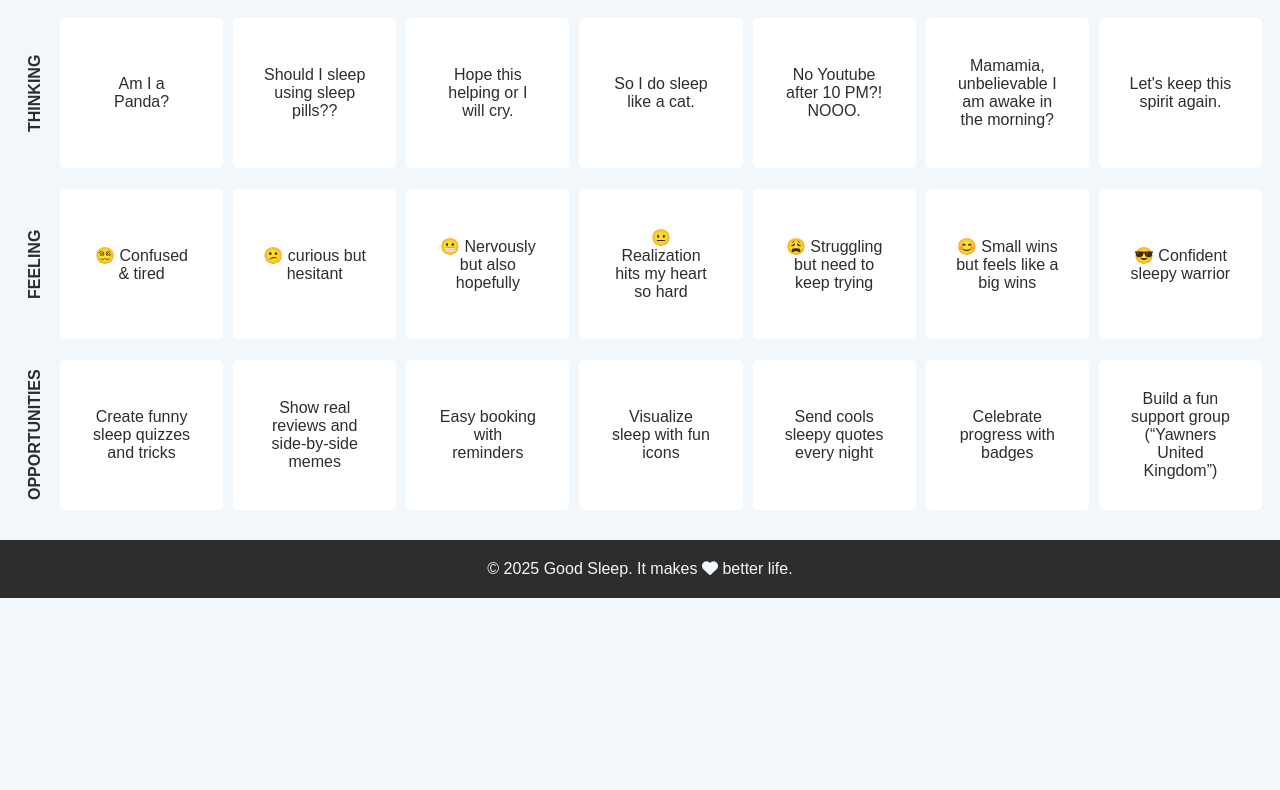
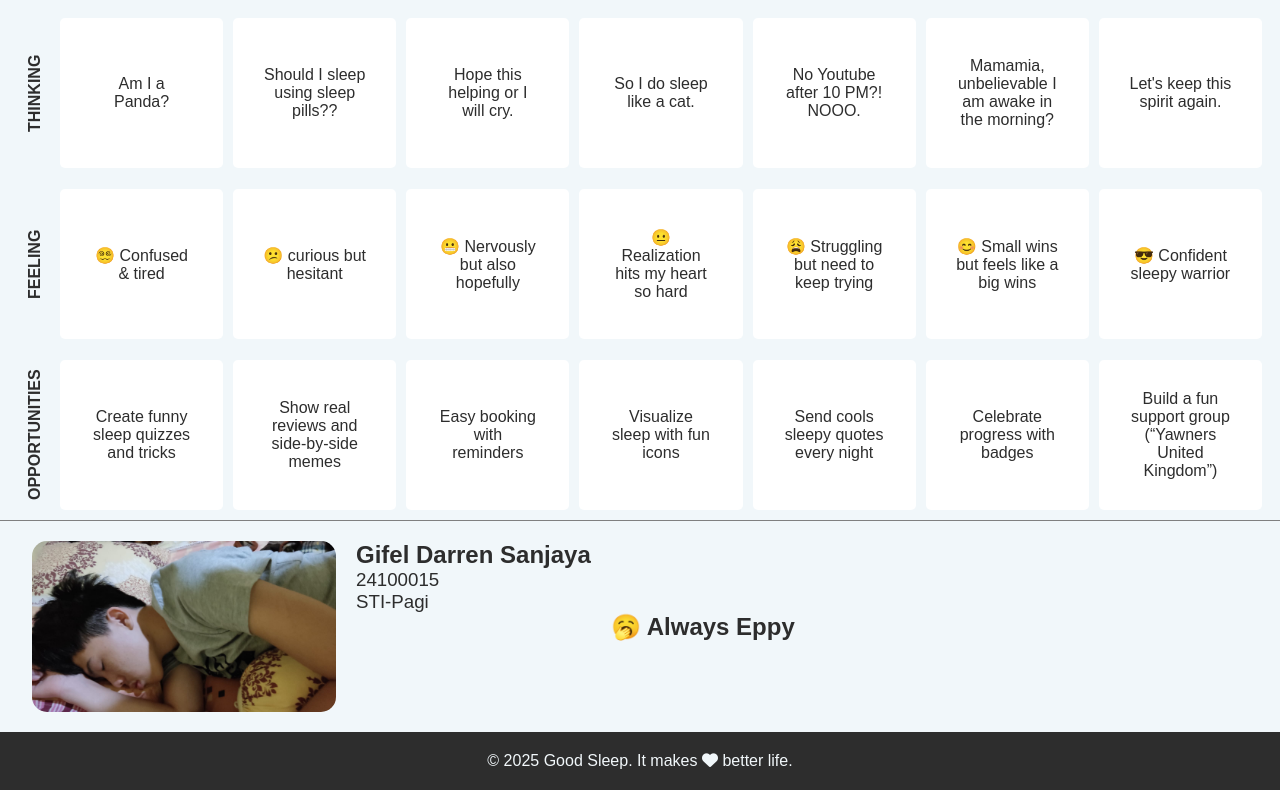
Before and after one commit to MangoWahaha/CJM, a plain HTML site: page index.html in a window 1280 px wide. Shown: the part 500-1290 px from the top of the page. Before the commit the page ends 1098 px from the top, so only its background shows below. Drawn offline with Linux system fonts and the light colour scheme.

Commit message:
Menambahkan efek dan profile

```diff
--- a/CSS/style.css
+++ b/CSS/style.css
@@ -30,7 +30,8 @@ header p {
 
 /* Table-Content */
 .table-content {
-    margin: 20px 0;
+  margin: 20px 0;
+  border-bottom: 1px solid grey;
 }
 /* Top Stages */
 .table-content .top-stages {
@@ -374,10 +375,40 @@ header p {
   border-radius: 5px;
 }
 
+/* Profile */
+.profile {
+  display: flex;
+  margin: 0 32px 20px;
+  gap: 20px;
+}
+
+.profile img {
+  width: 25%;
+  border-radius: 15px;
+}
+
+.profile h3 {
+  font-weight: 500;
+}
+
+.profile .eppy{
+  display: flex;
+  align-items: center;
+}
+
+@keyframes rotate {
+  0% {
+    transform: rotate(0deg);
+  }
+  100% {
+    transform: rotate(360deg);
+  }
+}
+
 /* Footer */
 footer {
-    text-align: center;
-    padding: 20px 0;
-    background: var(--Text);
-    color: var(--Background);
+  text-align: center;
+  padding: 20px 0;
+  background: var(--Text);
+  color: var(--Background);
 }
--- a/index.html
+++ b/index.html
@@ -99,6 +99,16 @@
       </section>
     </div>
 
+    <div class="profile">
+        <img src="IMG/Profile.jpg" alt="profile">
+        <section class="description">
+            <h2>Gifel Darren Sanjaya</h2>
+            <h3>24100015</h3>
+            <h3>STI-Pagi</h3>
+        </section>
+        <h2 class="eppy" style="animation: rotate 5s linear infinite;">🥱 Always Eppy</h2>
+    </div>
+
     <footer>
       <p>
         &copy; 2025 Good Sleep. It makes
```
Also changed, not shown: IMG/Profile.jpg (added).
